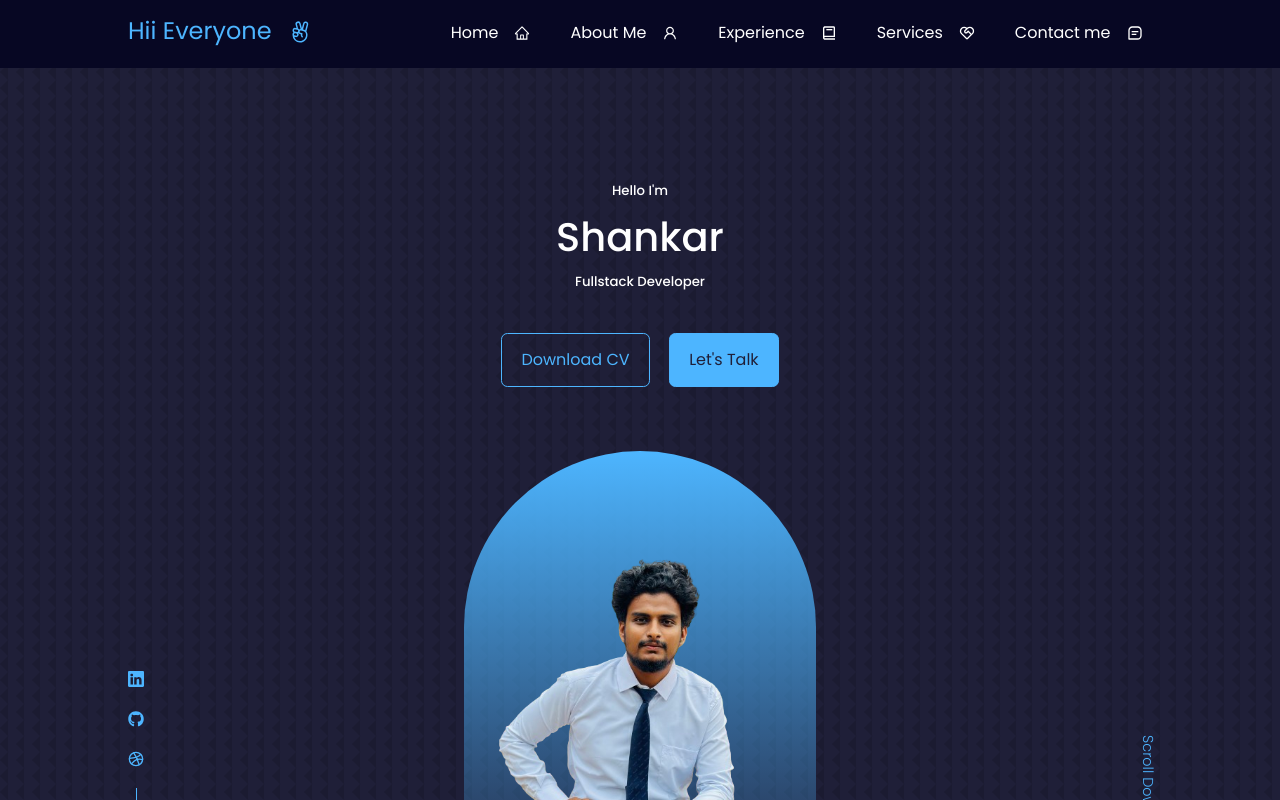
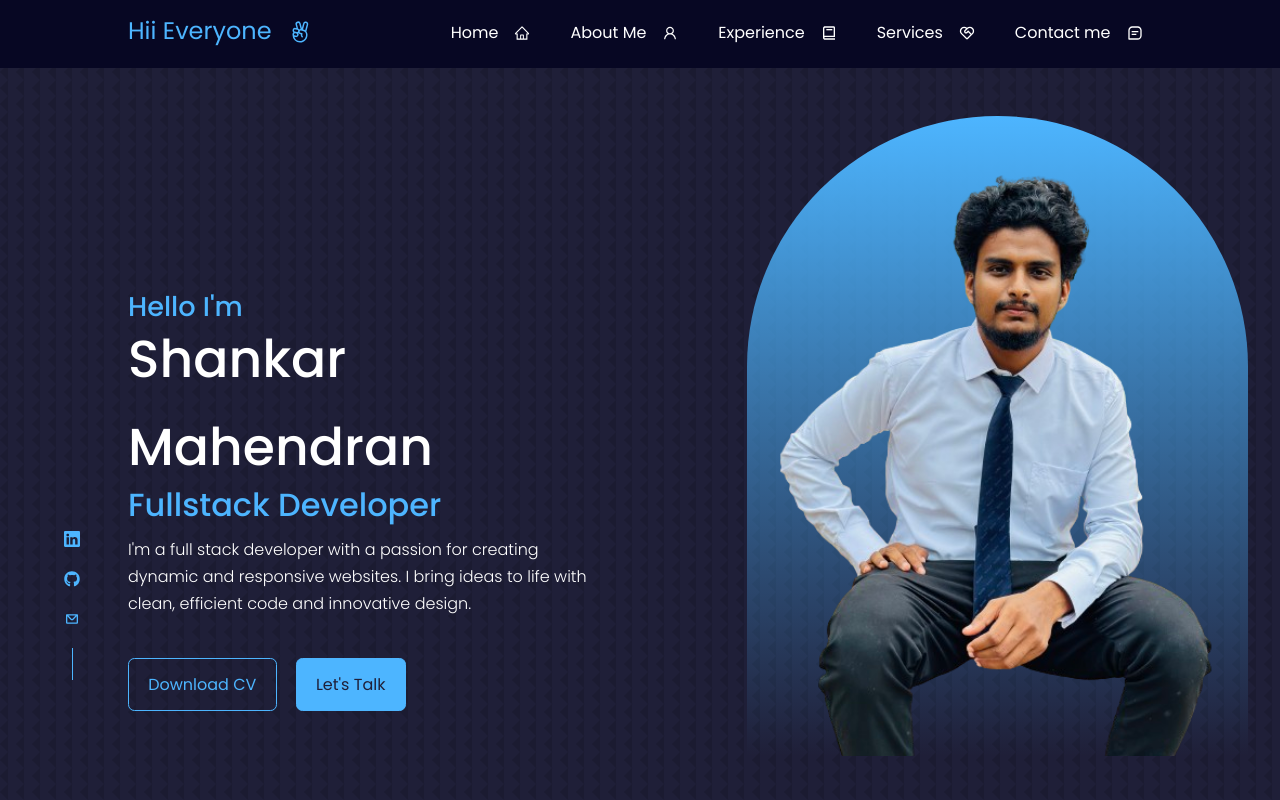
Before and after one commit to shankarr-rm/Portfolio, a React (Vite) app in the folder portfolio/: page / in a window 1280 px wide. Shown: the top 800 px of the page. Built offline with nearby package versions, Linux system fonts and the light colour scheme.

Commit message:
Did some change in Header

```diff
--- a/portfolio/src/components/header/Header.css
+++ b/portfolio/src/components/header/Header.css
@@ -1,21 +1,66 @@
 header{
     height: 100vh;
-    padding-top: 7rem;
+    padding-top: 5rem;
     overflow: hidden;
 }
 
 .header__container{
-    text-align: center;
-    height: 100%;
-    position: relative;
+    display: flex;
+    gap: 10rem;
+
+    /* text-align: center;
+    height: 100%;*/
+    /* position: relative;  */
+}
+
+.introduction{
+    margin-top: 8.5rem;
+}
+
+.introduction h1{
+    font-size: 3.25rem;
+}
+.introduction h2{
+    font-size: 1.7rem;
+    margin-bottom: -16px;
+    color: var(--color-primary);
+}
+
+.caption_about{
+    color: white;
+    margin-top: .4rem;
+    margin-bottom: 1rem;
+    font-weight:100;
+}
+
+
+.me {
+    width: 80rem;
+    overflow: hidden;
+    margin-right: -6rem;
+    margin-top: -2rem;
+    padding-right: -10px;
+    height: 40rem;
+    background: linear-gradient(var(--color-primary), transparent);
+    border-radius: 30rem 30rem 0 0;
+    padding: 1rem ;
+}
+
+.scroll__down{
+    position: absolute;
+    right: 40rem;
+    bottom: 15rem;
+    transform: rotate(90deg);
+    font-weight: 300;
+    font-size: 2rem;
 }
 
 .cta{
     margin-top: 2.5rem;
     display: flex;
     gap: 1.2em;
-    justify-content: center;
 }
+
 
 .header__socials{
     display: flex;
@@ -23,8 +68,8 @@ header{
     align-items: center;
     gap: 0.8rem;
     position: absolute;
-    left: 0;
-    bottom: 3rem;
+    left: 4rem;
+    bottom: 7.5rem;
 }
 
 .header__socials::after{
@@ -34,27 +79,14 @@ header{
     background: var(--color-primary);
 }
 
-.me {
-    background: linear-gradient(var(--color-primary), transparent);
-    width: 22rem;
-    height: 30rem;
-    position: absolute;
-    left: calc(50% - 11rem);
-    margin-top: 4rem;
-    border-radius: 12rem 12rem 0 0;
-    overflow: hidden;
-    padding: 5rem 1.5rem 1.5rem 1.5rem;
-
+.test_light{
+    margin-top: -13px;
+    margin-bottom: -3px;
+    font-size: 2rem;
+    color: var(--color-primary);
 }
 
-.scroll__down{
-    position: absolute;
-    right: -2.3rem;
-    bottom: 5rem;
-    transform: rotate(90deg);
-    font-weight: 300;
-    font-size: 0.9rem;
-}
+
 
 @media screen and (max-width:1024px) {
     .header{
--- a/portfolio/src/components/header/Header.jsx
+++ b/portfolio/src/components/header/Header.jsx
@@ -8,17 +8,21 @@ const Header = () => {
   return (
     <header>
       <div className="container header__container">
-        <h5>Hello I'm</h5>
-        <h1>Shankar</h1>
-        <h5 className="test-light"> Fullstack Developer</h5>
+        <div className="introduction">
+        <h2>Hello I'm</h2>
+        <h1>Shankar Mahendran</h1>
+        <h5 className="test_light"> Fullstack Developer</h5>
+        <h4 className="caption_about">I'm a full stack developer with a passion for creating dynamic and responsive websites.
+        I bring ideas to life with clean, efficient code and innovative design.</h4>
         <CTA/>
         <HeaderSocials/>
+        </div>
 
         <div className="me">
           <img src={ME} alt="" />
         </div>
 
-        <a href="#contact" className='scroll__down'>Scroll Down</a>
+        {/* <a href="#contact" className='scroll__down'>Scroll Down</a> */}
 
       </div>
 
--- a/portfolio/src/components/header/HeaderSocials.jsx
+++ b/portfolio/src/components/header/HeaderSocials.jsx
@@ -2,14 +2,15 @@ import React from 'react'
 import { BsLinkedin } from "react-icons/bs";
 import { FaGithub } from "react-icons/fa";
 import { FiDribbble } from "react-icons/fi";
+import { CgMail } from "react-icons/cg";
+
 
 const HeaderSocials = () => {
   return (
     <div className="header__socials">
-        <a href="https://linkedin.com" target='blank'><BsLinkedin/></a>
-        {/* target- blank ensures that linkedin will open in a newtab */}
-        <a href="https://github.com" target='blank'><FaGithub/></a>
-        <a href="https://dribble.com" target='blank'><FiDribbble/></a>
+        <a href="https://www.linkedin.com/in/shankar-rm" target='blank'><BsLinkedin/></a>
+        <a href="https://github.com/shankarr-rm" target='blank'><FaGithub/></a>
+        <a href="https://gmail.com" target='blank'><CgMail /></a>
     </div>
   )
 }
```
